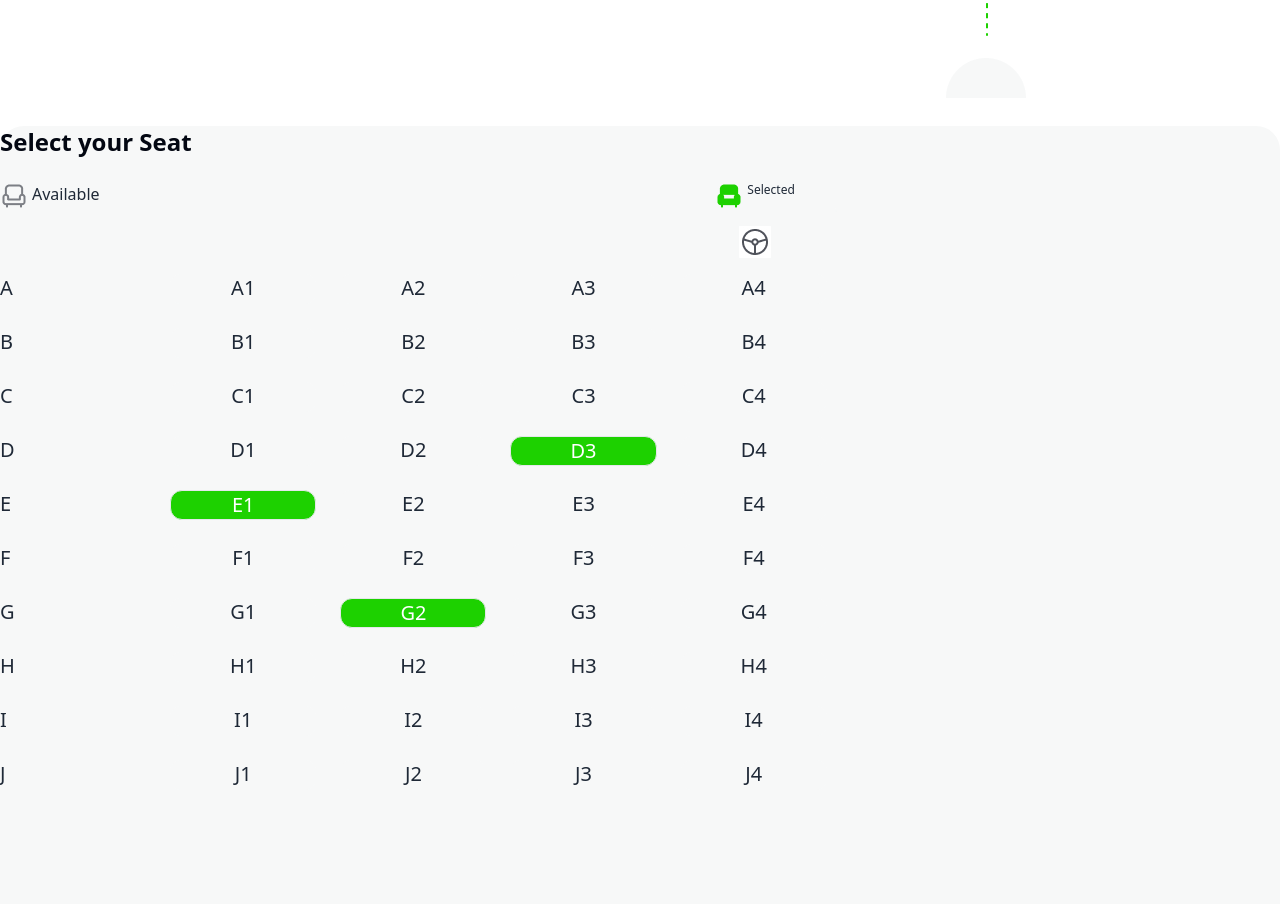
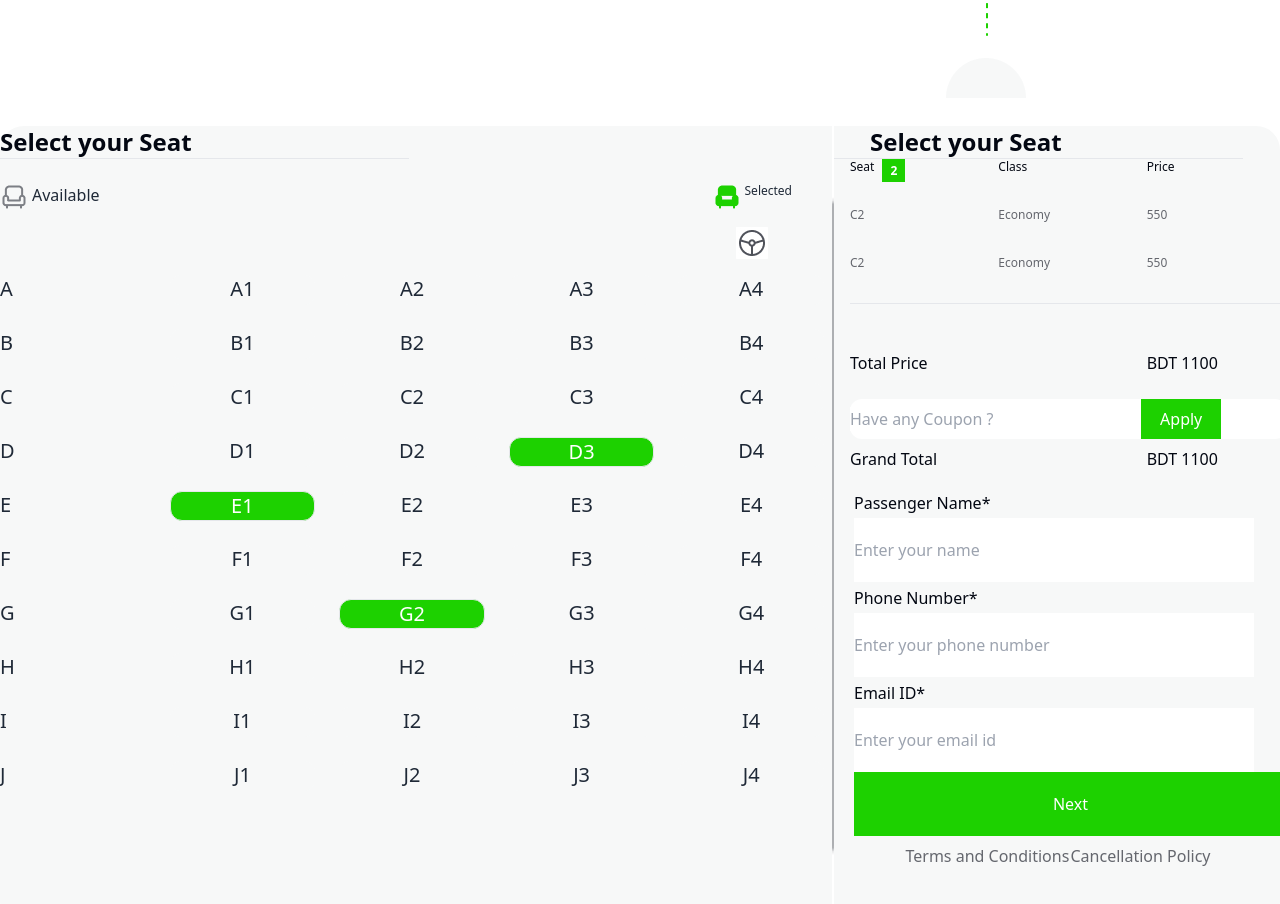
Before and after one commit to KaziMithfa/Bus-Ticket, a plain HTML site: page index.html in a window 1280 px wide. Shown: the part 1700-2604 px from the top of the page. Drawn offline with nearby package versions, Linux system fonts and the light colour scheme.

Commit message:
some features added

```diff
--- a/index.html
+++ b/index.html
@@ -355,6 +355,7 @@
 
                 <div class="lg:w-[65%]">
                     <p class="text-[#030712] lg:text-2xl text-xl lg:font-semibold font-normal">Select your Seat</p>
+                    <hr class=" bg-[#03071233] w-[409px] h-[1px]">
 
                     <div class="lg:mt-6 mt-2 flex justify-between">
 
@@ -618,12 +619,95 @@
 
                 <!-- Select your seat second section starts from here... -->
 
-                <div class="lg:w-[35%]">
+                <div class="lg:w-[35%] flex flex-row .font-inter">
+
+
+                    <img class="hidden lg:block h-[800px] w-[2px] bg-[#0307124D]" src="images/cupon-devider.png"
+                        alt="Hello">
+
+                    <div>
+                        <p class="text-[#030712] lg:text-2xl text-xl lg:font-semibold font-normal lg:ml-9 ml-5 ">Select
+                            your
+                            Seat
+                        </p>
+
+                        <hr class=" bg-[#03071233] w-[409px] h-[1px]">
+
+                        <div class="grid grid-cols-3 grid-rows-7 gap-2  ml-4">
+                            <div class="flex flex-row space-x-2">
+                                <p class="font-medium text-xs text-[#030712]">Seat</p>
+                                <h1
+                                    class="bg-[#1DD100] w-[23px] h-[23px] pt-1 text-xs font-bold text-white text-center">
+                                    2
+                                </h1>
+
+                            </div>
+
+                            <p class="font-medium text-xs text-[#030712]">Class</p>
+                            <p class="font-medium text-xs text-[#030712]">Price</p>
+
+                            <p class="text-[#03071299] text-xs font-normal">C2</p>
+                            <p class="text-[#03071299] text-xs font-normal">Economy</p>
+                            <p class="text-[#03071299] text-xs font-normal">550</p>
+
+                            <p class="text-[#03071299] text-xs font-normal">C2</p>
+                            <p class="text-[#03071299] text-xs font-normal">Economy</p>
+                            <p class="text-[#03071299] text-xs font-normal">550</p>
+
+                            <hr class="bg-[#03071233] col-span-3">
+
+                            <p class="col-span-1 text-[#030712]">Total Price</p>
+                            <p class="col-start-3 col-end-4 text-[#030712]">BDT <span id="tk">1100</span></p>
+
+                            <div class="col-span-3 rounded-xl bg-[#FFFFFF]">
+                                <input class="col-span-2" type="text" name="" id="" placeholder="Have any Coupon ?">
+                                <button class="bg-[#1DD100] text-[#FFF] w-20 h-10 col-span-1 ml-14">Apply</button>
+
+                            </div>
+
+                            <p class="col-span-1 text-[#030712]">Grand Total</p>
+                            <p class="col-start-3 col-end-4 text-[#030712]">BDT <span id="grand-total">1100</span></p>
+
+                        </div>
+
+                        <!-- passenger input form starts from here... -->
+
+                        <div class=" pl-5">
+
+                            <p class=" w-[140px] h-[19px] text-[#030712] mt-1">Passenger Name*</p>
+                            <input type="text" placeholder="Enter your name" class="w-[400px] h-[64px] mt-2">
+
+                            <p class=" w-[140px] h-[19px] text-[#030712] mt-1">Phone Number*</p>
+                            <input type="text" placeholder="Enter your phone number" class="w-[400px] h-[64px] mt-2">
+
+                            <p class=" w-[140px] h-[19px] text-[#030712] mt-1">Email ID*</p>
+                            <input type="text" placeholder="Enter your email id" class="w-[400px] h-[64px] mt-2">
+
+                            <button class="lg:w-[433px] w-[330px] py-5 px-7 bg-[#1DD100] text-[#FFFFFF]">Next</button>
+
+                            <div class="flex flex-row items-center justify-center mt-2">
+
+                                <p class="text-[#03071299] w-[165px] h-[19px] font-normal text-[16px]">Terms and
+                                    Conditions
+                                </p>
+                                <p class="text-[#03071299] w-[165px] h-[19px] font-normal text-[16px]">Cancellation
+                                    Policy
+                                </p>
+
+                            </div>
+
+                        </div>
+
+                    </div>
 
 
 
-                    <img class=" hidden lg:block h-[992px] w-[2px] " src="images/info-devider.png" alt="">
-                    <!-- <p class="text-[#030712] lg:text-2xl text-xl lg:font-semibold font-normal ">Select your Seat</p> -->
+
+
+
+
+
+
 
 
 
```
